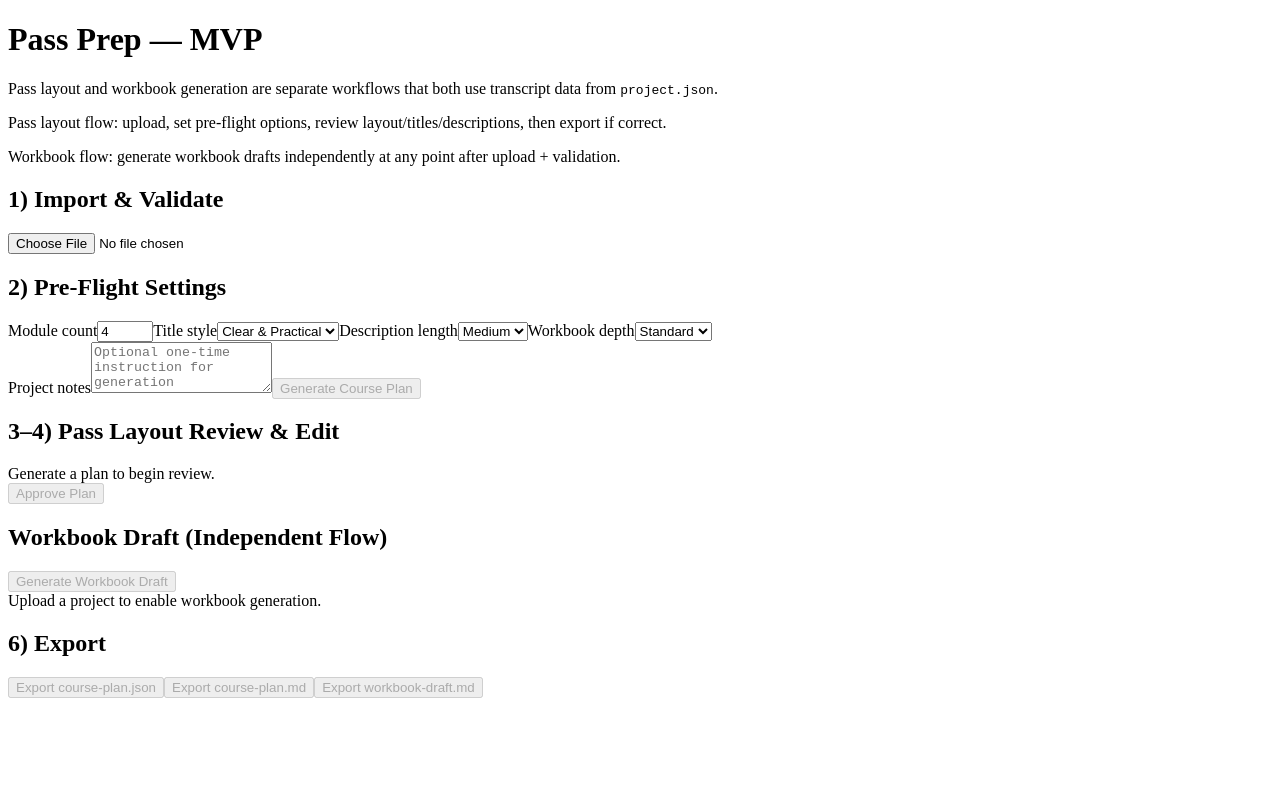
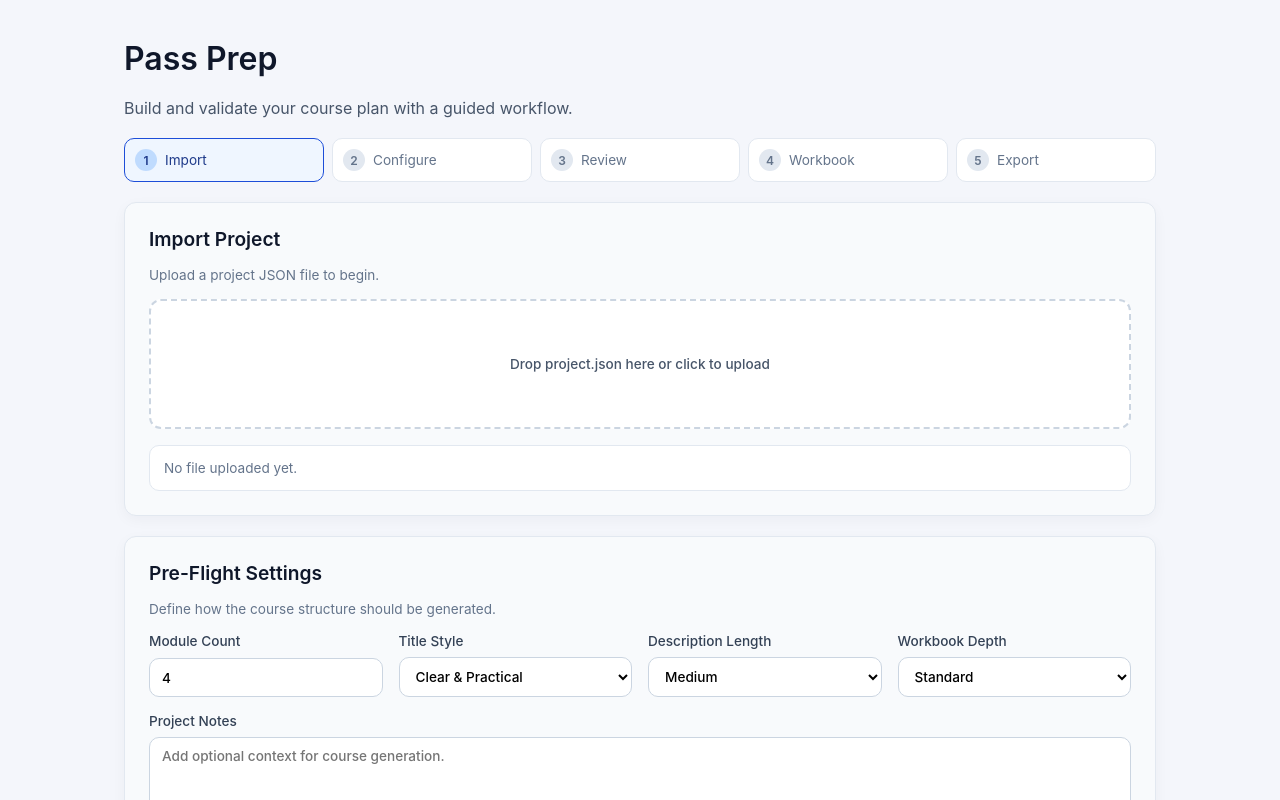
Before and after one commit to lp-jordan/lp-passprep, a Next.js app: page / in a window 1280 px wide. Shown: the top 800 px of the page. Built offline with nearby package versions, Linux system fonts and the light colour scheme.

Commit message:
Redesign Pass Prep UI into guided card workflow

```diff
--- a/app/global.css
+++ b/app/global.css
@@ -0,0 +1,252 @@
+:root {
+  color-scheme: light;
+  font-family: Inter, Geist, system-ui, -apple-system, Segoe UI, sans-serif;
+  background: #f4f6fb;
+  color: #0f172a;
+}
+
+* {
+  box-sizing: border-box;
+}
+
+body {
+  margin: 0;
+  background: #f4f6fb;
+}
+
+.container {
+  max-width: 1080px;
+  margin: 0 auto;
+  padding: 40px 24px 80px;
+  display: grid;
+  gap: 20px;
+}
+
+h1 {
+  font-size: 2rem;
+  line-height: 1.2;
+  margin: 0;
+  font-weight: 600;
+}
+
+h2 {
+  margin: 0;
+  font-size: 1.2rem;
+  font-weight: 600;
+}
+
+.subhead {
+  margin: 0;
+  color: #475569;
+}
+
+.helper {
+  margin: 0;
+  font-size: 0.85rem;
+  color: #64748b;
+}
+
+.card {
+  background: #f8fafc;
+  border: 1px solid #e2e8f0;
+  border-radius: 12px;
+  padding: 24px;
+  box-shadow: 0 4px 14px rgba(15, 23, 42, 0.04);
+  display: grid;
+  gap: 16px;
+}
+
+.secondary {
+  background: #f8fafc;
+}
+
+.stepper {
+  display: grid;
+  gap: 8px;
+  grid-template-columns: repeat(5, minmax(0, 1fr));
+}
+
+.step {
+  border-radius: 10px;
+  border: 1px solid #e2e8f0;
+  padding: 10px;
+  display: flex;
+  align-items: center;
+  gap: 8px;
+  font-size: 0.85rem;
+  color: #64748b;
+  background: #fff;
+}
+
+.step.active {
+  border-color: #1d4ed8;
+  color: #1e3a8a;
+  background: #eff6ff;
+}
+
+.step.done {
+  color: #14532d;
+  background: #f0fdf4;
+  border-color: #86efac;
+}
+
+.dot {
+  width: 22px;
+  height: 22px;
+  border-radius: 999px;
+  background: #e2e8f0;
+  display: inline-flex;
+  align-items: center;
+  justify-content: center;
+  font-size: 0.75rem;
+  font-weight: 600;
+}
+
+.step.active .dot {
+  background: #bfdbfe;
+}
+
+.step.done .dot {
+  background: #bbf7d0;
+}
+
+.grid {
+  display: grid;
+  gap: 16px;
+}
+
+.four-up {
+  grid-template-columns: repeat(auto-fit, minmax(180px, 1fr));
+}
+
+label {
+  display: grid;
+  gap: 8px;
+  font-size: 0.85rem;
+  font-weight: 500;
+  color: #334155;
+}
+
+input,
+select,
+textarea,
+button {
+  font: inherit;
+}
+
+input,
+select,
+textarea {
+  width: 100%;
+  padding: 10px 12px;
+  border-radius: 10px;
+  border: 1px solid #cbd5e1;
+  background: #fff;
+}
+
+textarea {
+  resize: vertical;
+}
+
+.dropzone {
+  border: 2px dashed #cbd5e1;
+  border-radius: 12px;
+  min-height: 130px;
+  display: grid;
+  place-items: center;
+  text-align: center;
+  color: #475569;
+  background: #fff;
+  cursor: pointer;
+  padding: 16px;
+}
+
+.dropzone.active {
+  border-color: #1d4ed8;
+  background: #eff6ff;
+}
+
+.dropzone input {
+  display: none;
+}
+
+.summary {
+  background: #fff;
+  border: 1px solid #e2e8f0;
+  border-radius: 10px;
+  padding: 14px;
+  display: grid;
+  gap: 6px;
+}
+
+.error {
+  color: #b91c1c;
+}
+
+.actions {
+  display: flex;
+  gap: 10px;
+  flex-wrap: wrap;
+}
+
+.actions.end {
+  justify-content: flex-end;
+}
+
+.btn {
+  border: 1px solid #cbd5e1;
+  background: #fff;
+  color: #0f172a;
+  padding: 10px 14px;
+  border-radius: 10px;
+  cursor: pointer;
+}
+
+.btn.primary {
+  background: #1d4ed8;
+  color: #fff;
+  border-color: #1d4ed8;
+}
+
+button:disabled {
+  opacity: 0.45;
+  cursor: not-allowed;
+}
+
+.review-area {
+  display: grid;
+  gap: 12px;
+}
+
+.module {
+  border: 1px solid #dbe4f0;
+  border-radius: 10px;
+  background: #fff;
+  padding: 12px;
+  display: grid;
+  gap: 10px;
+}
+
+summary {
+  cursor: pointer;
+  font-weight: 600;
+}
+
+.video {
+  border: 1px solid #e2e8f0;
+  border-radius: 10px;
+  padding: 10px;
+  display: grid;
+  gap: 8px;
+}
+
+.empty-state {
+  min-height: 120px;
+  border: 1px dashed #cbd5e1;
+  border-radius: 10px;
+  display: grid;
+  gap: 12px;
+  place-content: center;
+  justify-items: center;
+  color: #64748b;
+}
--- a/components/PassPrepApp.tsx
+++ b/components/PassPrepApp.tsx
@@ -1,6 +1,6 @@
 'use client';
 
-import { ChangeEvent, useMemo, useState } from 'react';
+import { ChangeEvent, DragEvent, useMemo, useState } from 'react';
 import {
   buildCourseState,
   buildWorkbook,
@@ -24,6 +24,8 @@ const defaultSettings: Settings = {
   projectNotes: ''
 };
 
+const steps = ['Import', 'Configure', 'Review', 'Workbook', 'Export'] as const;
+
 export function PassPrepApp() {
   const [settings, setSettings] = useState<Settings>(defaultSettings);
   const [validationReport, setValidationReport] = useState<ValidationReport | null>(null);
@@ -31,15 +33,25 @@ export function PassPrepApp() {
   const [courseState, setCourseState] = useState<CourseState | null>(null);
   const [uploadError, setUploadError] = useState<string | null>(null);
   const [run, setRun] = useState<RunRecord | null>(null);
+  const [uploadedFilename, setUploadedFilename] = useState<string>('');
+  const [dragActive, setDragActive] = useState(false);
 
   const canGeneratePlan = Boolean(validationReport?.valid && uploadedProject && run);
+
+  const currentStep = useMemo(() => {
+    if (!uploadedProject) return 0;
+    if (!courseState) return 1;
+    if (!courseState.workbook) return 2;
+    if (!courseState.metadata.approved) return 3;
+    return 4;
+  }, [courseState, uploadedProject]);
 
   const workbookStatus = useMemo(() => {
     if (!uploadedProject) return 'Upload a project to enable workbook generation.';
     if (courseState?.workbook) {
       return `Workbook generated (${courseState.metadata.settings.workbookDepth} depth).`;
     }
-    return 'Workbook not generated yet. It can be generated independently from Pass layout approval.';
+    return 'Workbook not generated yet.';
   }, [courseState, uploadedProject]);
 
   async function createRunRequest(currentSettings: Settings): Promise<RunRecord> {
@@ -68,12 +80,10 @@ export function PassPrepApp() {
     return nextRun;
   }
 
-  async function handleUpload(event: ChangeEvent<HTMLInputElement>) {
-    const file = event.target.files?.[0];
-    if (!file) return;
-
+  async function processFile(file: File) {
     const nextRun = await createRunRequest(settings);
     setRun(nextRun);
+    setUploadedFilename(file.name);
 
     try {
       const text = await file.text();
@@ -114,6 +124,20 @@ export function PassPrepApp() {
         audit: { durationMs: 0, tokenInput: 0, tokenOutput: 0, estimatedCostUsd: 0 }
       });
     }
+  }
+
+  async function handleUpload(event: ChangeEvent<HTMLInputElement>) {
+    const file = event.target.files?.[0];
+    if (!file) return;
+    await processFile(file);
+  }
+
+  async function handleDrop(event: DragEvent<HTMLLabelElement>) {
+    event.preventDefault();
+    setDragActive(false);
+    const file = event.dataTransfer.files?.[0];
+    if (!file) return;
+    await processFile(file);
   }
 
   async function generatePlan() {
@@ -226,48 +250,67 @@ export function PassPrepApp() {
 
   return (
     <main className="container">
-      <h1>Pass Prep — MVP</h1>
-      <p className="muted">
-        Pass layout and workbook generation are separate workflows that both use transcript data from <code>project.json</code>.
-      </p>
-      <p className="muted">Pass layout flow: upload, set pre-flight options, review layout/titles/descriptions, then export if correct.</p>
-      <p className="muted">Workbook flow: generate workbook drafts independently at any point after upload + validation.</p>
-      {run ? <p className="muted">Run ID: {run.id}</p> : null}
+      <h1>Pass Prep</h1>
+      <p className="subhead">Build and validate your course plan with a guided workflow.</p>
+      {run ? <p className="helper">Run ID: {run.id}</p> : null}
+
+      <nav className="stepper" aria-label="Workflow progress">
+        {steps.map((step, index) => {
+          const status = index < currentStep ? 'done' : index === currentStep ? 'active' : 'future';
+          return (
+            <div className={`step ${status}`} key={step}>
+              <span className="dot">{status === 'done' ? '✓' : index + 1}</span>
+              <span>{step}</span>
+            </div>
+          );
+        })}
+      </nav>
 
       <section className="card">
-        <h2>1) Import &amp; Validate</h2>
-        <input type="file" accept="application/json,.json" onChange={handleUpload} />
+        <h2>Import Project</h2>
+        <p className="helper">Upload a project JSON file to begin.</p>
+        <label
+          className={`dropzone ${dragActive ? 'active' : ''}`}
+          onDragOver={(event) => {
+            event.preventDefault();
+            setDragActive(true);
+          }}
+          onDragLeave={() => setDragActive(false)}
+          onDrop={handleDrop}
+        >
+          <input type="file" accept="application/json,.json" onChange={handleUpload} />
+          <span>Drop project.json here or click to upload</span>
+        </label>
         <div className="summary">
           {uploadError ? (
-            <p>{uploadError}</p>
+            <p className="error">{uploadError}</p>
           ) : validationReport ? (
             <>
+              <p>
+                <strong>File:</strong> {uploadedFilename}
+              </p>
               <p>
                 <strong>Project:</strong> {validationReport.projectName}
               </p>
               <p>
                 <strong>Videos:</strong> {validationReport.videoCount}
               </p>
-              <h4>Warnings</h4>
-              {validationReport.warnings.length > 0 ? (
-                <ul>
-                  {validationReport.warnings.map((warning: string) => (
-                    <li key={warning}>{warning}</li>
-                  ))}
-                </ul>
-              ) : (
-                <p>No warnings detected.</p>
-              )}
+              <p>
+                <strong>Status:</strong> {validationReport.valid ? 'Valid' : 'Needs attention'}
+              </p>
             </>
-          ) : null}
+          ) : (
+            <p className="helper">No file uploaded yet.</p>
+          )}
         </div>
       </section>
 
       <section className="card">
-        <h2>2) Pre-Flight Settings</h2>
-        <div className="grid">
+        <h2>Pre-Flight Settings</h2>
+        <p className="helper">Define how the course structure should be generated.</p>
+        <div className="grid four-up">
           <label>
-            Module count
+            Module Count
             <input
               type="number"
               min={1}
@@ -277,7 +320,7 @@ export function PassPrepApp() {
             />
           </label>
           <label>
-            Title style
+            Title Style
             <select
               value={settings.titleStyle}
               onChange={(event) => setSettings((prev) => ({ ...prev, titleStyle: event.target.value as Settings['titleStyle'] }))}
@@ -288,7 +331,7 @@ export function PassPrepApp() {
             </select>
           </label>
           <label>
-            Description length
+            Description Length
             <select
               value={settings.descriptionLength}
               onChange={(event) =>
@@ -301,7 +344,7 @@ export function PassPrepApp() {
             </select>
           </label>
           <label>
-            Workbook depth
+            Workbook Depth
             <select
               value={settings.workbookDepth}
               onChange={(event) => setSettings((prev) => ({ ...prev, workbookDepth: event.target.value as Settings['workbookDepth'] }))}
@@ -313,47 +356,54 @@ export function PassPrepApp() {
           </label>
         </div>
         <label>
-          Project notes
+          Project Notes
           <textarea
-            rows={3}
-            placeholder="Optional one-time instruction for generation"
+            rows={4}
+            placeholder="Add optional context for course generation."
             value={settings.projectNotes}
             onChange={(event) => setSettings((prev) => ({ ...prev, projectNotes: event.target.value.trim() }))}
           />
         </label>
-        <button disabled={!canGeneratePlan} onClick={generatePlan}>
-          Generate Course Plan
-        </button>
+        <div className="actions end">
+          <button className="btn primary" disabled={!canGeneratePlan} onClick={generatePlan}>
+            Generate Course Plan
+          </button>
+        </div>
       </section>
 
       <section className="card">
-        <h2>3–4) Pass Layout Review &amp; Edit</h2>
+        <h2>Course Plan Review</h2>
         {courseState ? (
           <div className="review-area">
             {courseState.modules.map((module: CourseModule, moduleIndex: number) => (
-              <div key={module.id} className="module">
+              <details key={module.id} className="module" open>
+                <summary>
+                  Module {moduleIndex + 1}: {module.title}
+                </summary>
                 <label>
-                  Module title
+                  Module name
                   <input value={module.title} onChange={(event) => updateModuleTitle(moduleIndex, event.target.value)} />
                 </label>
                 <div className="actions">
-                  <button onClick={() => moveModule(moduleIndex, -1)}>Move Up</button>
-                  <button onClick={() => moveModule(moduleIndex, 1)}>Move Down</button>
+                  <button className="btn" onClick={() => moveModule(moduleIndex, -1)}>
+                    ↑ Move Up
+                  </button>
+                  <button className="btn" onClick={() => moveModule(moduleIndex, 1)}>
+                    ↓ Move Down
+                  </button>
                 </div>
                 {module.videos.map((video: CourseVideo, videoIndex: number) => (
                   <div className="video" key={`${video.videoId}-${videoIndex}`}>
-                    <p>
-                      <strong>Source:</strong> {video.sourceTitle}
-                    </p>
+                    <p className="helper">Source: {video.sourceTitle}</p>
                     <label>
-                      Generated title
+                      Title
                       <input
                         value={video.generatedTitle}
                         onChange={(event) => updateVideoField(moduleIndex, videoIndex, 'generatedTitle', event.target.value)}
                       />
                     </label>
                     <label>
-                      Generated description
+                      Description
                       <textarea
                         rows={2}
                         value={video.generatedDescription}
@@ -375,47 +425,58 @@ export function PassPrepApp() {
                     </label>
                   </div>
                 ))}
-              </div>
+              </details>
             ))}
+            <div className="actions end">
+              <button className="btn primary" onClick={approvePlan}>
+                Approve Plan
+              </button>
+            </div>
           </div>
         ) : (
-          <div className="review-area muted">Generate a plan to begin review.</div>
+          <div className="empty-state">
+            <p>No course plan generated yet.</p>
+            <button className="btn primary" disabled={!canGeneratePlan} onClick={generatePlan}>
+              Generate Plan
+            </button>
+          </div>
         )}
+      </section>
+
+      <section className="card secondary">
+        <h2>Workbook Draft</h2>
+        <p className="helper">Generate a structured markdown workbook draft from the approved plan.</p>
         <div className="actions">
-          <button disabled={!courseState} onClick={approvePlan}>
-            Approve Plan
+          <button className="btn primary" disabled={!uploadedProject} onClick={generateWorkbookDraft}>
+            Generate Workbook Draft
           </button>
         </div>
+        <div className="helper">{workbookStatus}</div>
       </section>
 
       <section className="card">
-        <h2>Workbook Draft (Independent Flow)</h2>
-        <button disabled={!uploadedProject} onClick={generateWorkbookDraft}>
-          Generate Workbook Draft
-        </button>
-        <div className="muted">{workbookStatus}</div>
-      </section>
-
-      <section className="card">
-        <h2>6) Export</h2>
+        <h2>Export</h2>
         <div className="actions">
           <button
-            disabled={!courseState}
+            className="btn primary"
+            disabled={!courseState?.metadata.approved}
             onClick={() => courseState && exportFile('course-plan.json', JSON.stringify(courseState, null, 2), 'json')}
           >
-            Export course-plan.json
+            Export Course Plan (.json)
           </button>
           <button
-            disabled={!courseState}
+            className="btn"
+            disabled={!courseState?.metadata.approved}
             onClick={() => courseState && exportFile('course-plan.md', renderCoursePlanMarkdown(courseState), 'markdown')}
           >
-            Export course-plan.md
+            Export Course Plan (.md)
           </button>
           <button
+            className="btn"
             disabled={!courseState?.workbook}
             onClick={() => courseState && exportFile('workbook-draft.md', renderWorkbookMarkdown(courseState), 'markdown')}
           >
-            Export workbook-draft.md
+            Export Workbook Draft (.md)
           </button>
         </div>
       </section>
```
